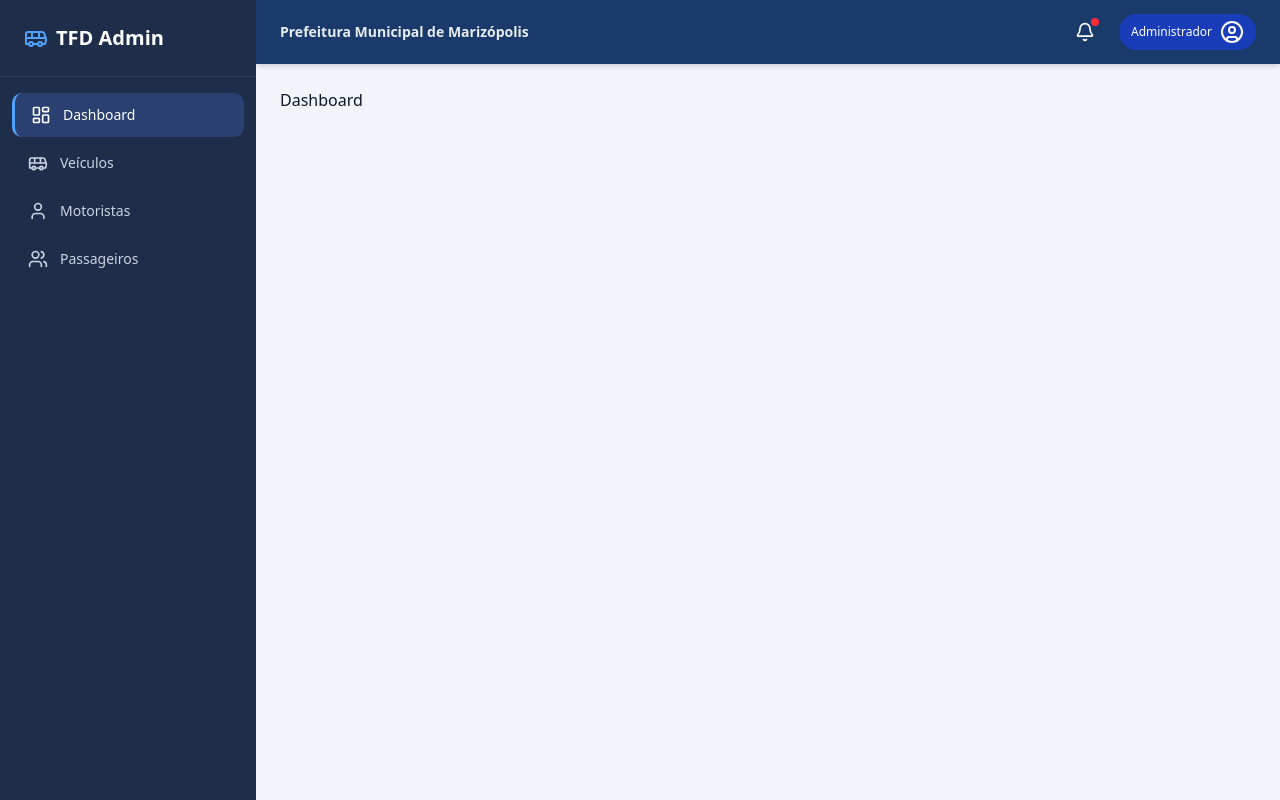
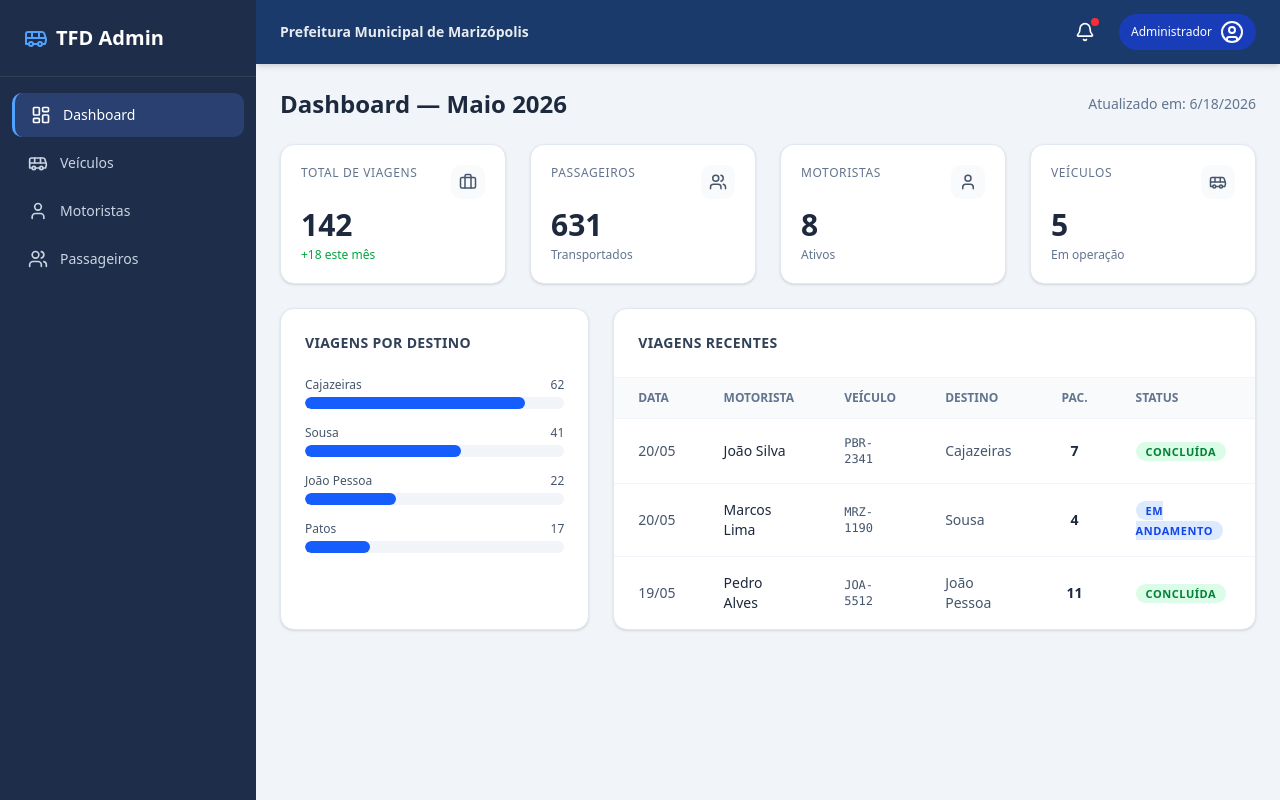
Before and after one commit to Projeto-TFD/TFD-Web, a Next.js app: page / in a window 1280 px wide. Built offline with nearby package versions, Linux system fonts and the light colour scheme.

Commit message:
feat: implementando o visual da tela de dashboard

```diff
--- a/src/app/(private)/(dashboard)/page.tsx
+++ b/src/app/(private)/(dashboard)/page.tsx
@@ -1,3 +1,98 @@
-export default function Home() {
-  return <div>Dashboard</div>;
+import Badge, { BadgeVariant } from "@/src/components/ui/Badge";
+import StatCard from "@/src/components/ui/StatCard";
+import { Users, User, Bus, Briefcase } from "lucide-react";
+
+export default function DashboardPage() {
+  const destinations = [
+    { city: "Cajazeiras", value: 62, percent: "w-[85%]" },
+    { city: "Sousa", value: 41, percent: "w-[60%]" },
+    { city: "João Pessoa", value: 22, percent: "w-[35%]" },
+    { city: "Patos", value: 17, percent: "w-[25%]" },
+  ];
+
+  const recentTrips: {
+    date: string;
+    driver: string;
+    vehicle: string;
+    dest: string;
+    pass: number;
+    status: BadgeVariant;
+  }[] = [
+    { date: "20/05", driver: "João Silva", vehicle: "PBR-2341", dest: "Cajazeiras", pass: 7, status: "success" },
+    { date: "20/05", driver: "Marcos Lima", vehicle: "MRZ-1190", dest: "Sousa", pass: 4, status: "info" },
+    { date: "19/05", driver: "Pedro Alves", vehicle: "JOA-5512", dest: "João Pessoa", pass: 11, status: "success" },
+  ];
+
+  return (
+    <div className="space-y-6">
+      <div className="flex justify-between items-center">
+        <h1 className="text-2xl font-bold text-slate-800">Dashboard — Maio 2026</h1>
+        <div className="text-sm text-slate-500">Atualizado em: {new Date().toLocaleDateString()}</div>
+      </div>
+
+      <div className="grid grid-cols-1 md:grid-cols-2 lg:grid-cols-4 gap-6">
+        <StatCard
+          label="Total de Viagens"
+          value="142"
+          subValue="+18 este mês"
+          icon={<Briefcase size={18} />}
+          trend="positive"
+        />
+        <StatCard label="Passageiros" value="631" subValue="Transportados" icon={<Users size={18} />} />
+        <StatCard label="Motoristas" value="8" subValue="Ativos" icon={<User size={18} />} />
+        <StatCard label="Veículos" value="5" subValue="Em operação" icon={<Bus size={18} />} />
+      </div>
+
+      <div className="grid grid-cols-1 lg:grid-cols-3 gap-6">
+        <div className="lg:col-span-1 bg-white p-6 rounded-xl border border-slate-200 shadow-sm">
+          <h2 className="text-sm font-bold text-slate-700 uppercase mb-6 tracking-wide">Viagens por Destino</h2>
+          <div className="space-y-4">
+            {destinations.map((item) => (
+              <div key={item.city} className="space-y-1">
+                <div className="flex justify-between text-xs font-medium text-slate-600">
+                  <span>{item.city}</span>
+                  <span>{item.value}</span>
+                </div>
+                <div className="h-3 bg-slate-100 rounded-full overflow-hidden">
+                  <div className={`h-full bg-blue-600 rounded-full ${item.percent}`}></div>
+                </div>
+              </div>
+            ))}
+          </div>
+        </div>
+
+        <div className="lg:col-span-2 bg-white rounded-xl border border-slate-200 shadow-sm overflow-hidden">
+          <div className="p-6 border-b border-slate-100">
+            <h2 className="text-sm font-bold text-slate-700 uppercase tracking-wide">Viagens Recentes</h2>
+          </div>
+          <table className="w-full text-left border-collapse">
+            <thead className="bg-slate-50 text-slate-500 text-xs uppercase font-semibold">
+              <tr className="border-b border-slate-100">
+                <th className="px-6 py-3">Data</th>
+                <th className="px-6 py-3">Motorista</th>
+                <th className="px-6 py-3">Veículo</th>
+                <th className="px-6 py-3">Destino</th>
+                <th className="px-6 py-3 text-center">Pac.</th>
+                <th className="px-6 py-3">Status</th>
+              </tr>
+            </thead>
+            <tbody className="text-sm divide-y divide-slate-100">
+              {recentTrips.map((trip, idx) => (
+                <tr key={idx} className="hover:bg-slate-50 transition-colors">
+                  <td className="px-6 py-4 text-slate-600">{trip.date}</td>
+                  <td className="px-6 py-4 font-medium text-slate-800">{trip.driver}</td>
+                  <td className="px-6 py-4 text-slate-600 font-mono text-xs">{trip.vehicle}</td>
+                  <td className="px-6 py-4 text-slate-600">{trip.dest}</td>
+                  <td className="px-6 py-4 text-center font-bold text-slate-800">{trip.pass}</td>
+                  <td className="px-6 py-4">
+                    <Badge variant={trip.status}>{trip.status === "success" ? "Concluída" : "Em andamento"}</Badge>
+                  </td>
+                </tr>
+              ))}
+            </tbody>
+          </table>
+        </div>
+      </div>
+    </div>
+  );
 }
--- a/src/app/(private)/veiculos/page.tsx
+++ b/src/app/(private)/veiculos/page.tsx
@@ -37,7 +37,7 @@ export default function VeiculosPage() {
           <div
             className={`w-10 h-10 rounded-lg bg-accent text-white flex items-center justify-center font-bold text-lg`}
           >
-            <Bus className="text-blue-400" />
+            <Bus className="text-slate-600" />
           </div>
         )}
         renderName={(item) => item.name}
--- a/src/components/ui/Badge.tsx
+++ b/src/components/ui/Badge.tsx
@@ -1,12 +1,8 @@
 import { ReactNode } from "react";
 
-const Badge = ({
-  children,
-  variant = "default",
-}: {
-  children: ReactNode;
-  variant: "success" | "warning" | "danger" | "info" | "default";
-}) => {
+export type BadgeVariant = "success" | "warning" | "danger" | "info" | "default";
+
+export default function Badge({ children, variant = "default" }: { children: ReactNode; variant: BadgeVariant }) {
   const styles = {
     success: "bg-green-100 text-green-700",
     warning: "bg-orange-100 text-orange-700",
@@ -20,6 +16,4 @@ const Badge = ({
       {children}
     </span>
   );
-};
-
-export default Badge;
+}
--- a/src/components/ui/Modal.tsx
+++ b/src/components/ui/Modal.tsx
@@ -7,7 +7,7 @@ interface ModalProps {
   children: ReactNode;
 }
 
-const Modal = ({ isOpen, onClose, title, children }: ModalProps) => {
+export default function Modal({ isOpen, onClose, title, children }: ModalProps) {
   if (!isOpen) return null;
 
   return (
@@ -23,6 +23,4 @@ const Modal = ({ isOpen, onClose, title, children }: ModalProps) => {
       </div>
     </div>
   );
-};
-
-export default Modal;
+}
--- a/src/components/ui/StatCard.tsx
+++ b/src/components/ui/StatCard.tsx
@@ -5,7 +5,7 @@ interface StatCardProps {
   value: string;
   subValue: string;
   icon: ReactNode;
-  trend: string;
+  trend?: string;
 }
 
 export default function StatCard({ label, value, subValue, icon, trend = "neutral" }: StatCardProps) {
```
